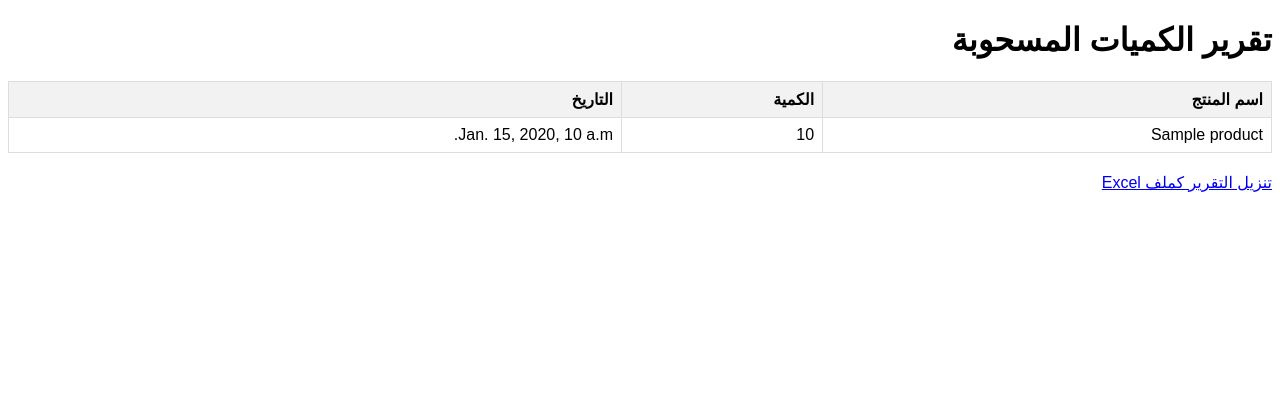
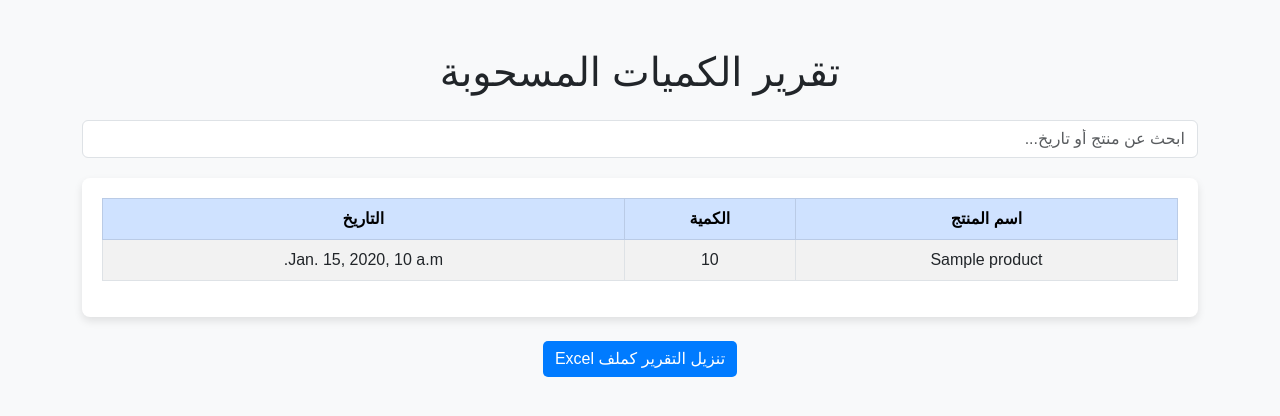
Before and after one commit to abuzain153/myproject, a Django app: template myapp/templates/myapp/withdrawn_report.html in a window 1280 px wide. Shown: the top 416 px of the page. Run offline with Django 5.2, Linux system fonts and the light colour scheme; the template is opened without the code that fills it: most values are stand-ins (such as "Sample title", 1, 10 or a date in 2020).

Commit message:
Update withdrawn_report.html

```diff
--- a/myapp/templates/myapp/withdrawn_report.html
+++ b/myapp/templates/myapp/withdrawn_report.html
@@ -4,48 +4,99 @@
     <meta charset="UTF-8">
     <meta name="viewport" content="width=device-width, initial-scale=1.0">
     <title>تقرير الكميات المسحوبة</title>
+    <link href="https://cdn.jsdelivr.net/npm/bootstrap@5.3.0/dist/css/bootstrap.min.css" rel="stylesheet">
     <style>
         body {
-            font-family: Arial, sans-serif;
-            direction: rtl; /* الاتجاه من اليمين لليسار */
+            font-family: 'Tajawal', sans-serif;
+            direction: rtl;
+            background-color: #f8f9fa;
         }
-        table {
-            width: 100%;
-            border-collapse: collapse;
+
+        .table-container {
+            background: #fff;
+            padding: 20px;
+            border-radius: 8px;
+            box-shadow: 0 4px 8px rgba(0, 0, 0, 0.1);
+        }
+
+        .btn-primary {
+            background-color: #007bff;
+            border: none;
+            border-radius: 5px;
+        }
+
+        .search-box {
             margin-bottom: 20px;
         }
-        th, td {
-            border: 1px solid #ddd;
-            padding: 8px;
-            text-align: right;
-        }
-        th {
-            background-color: #f2f2f2;
+
+        .no-data {
+            text-align: center;
+            font-size: 1.2rem;
+            color: #6c757d;
         }
     </style>
 </head>
 <body>
-    <h1>تقرير الكميات المسحوبة</h1>
+<div class="container my-5">
+    <h1 class="text-center mb-4">تقرير الكميات المسحوبة</h1>
 
-    <table>
-        <thead>
+    <div class="search-box">
+        <input type="text" id="searchInput" class="form-control" placeholder="ابحث عن منتج أو تاريخ...">
+    </div>
+
+    <div class="table-container">
+        {% if movements %}
+            <table id="withdrawnTable" class="table table-bordered table-striped">
+                <thead class="table-primary">
                     <tr>
-                <th>اسم المنتج</th>
-                <th>الكمية</th>
-                <th>التاريخ</th>
+                        <th class="text-center">اسم المنتج</th>
+                        <th class="text-center">الكمية</th>
+                        <th class="text-center">التاريخ</th>
                     </tr>
                 </thead>
                 <tbody>
                     {% for movement in movements %}
                         <tr>
-                <td>{{ movement.product.product_name }}</td>
-                <td>{{ movement.quantity }}</td>
-                <td>{{ movement.date }}</td>
+                            <td class="text-center">{{ movement.product.product_name }}</td>
+                            <td class="text-center">{{ movement.quantity }}</td>
+                            <td class="text-center">{{ movement.date }}</td>
                         </tr>
                     {% endfor %}
                 </tbody>
             </table>
+        {% else %}
+            <p class="no-data">لا توجد حركات مسحوبة حاليًا.</p>
+        {% endif %}
+    </div>
 
+    <div class="text-center mt-4">
         <a href="{% url 'withdrawn_report_excel' %}" class="btn btn-primary">تنزيل التقرير كملف Excel</a>
+    </div>
+</div>
+
+<script src="https://cdn.jsdelivr.net/npm/bootstrap@5.3.0/dist/js/bootstrap.bundle.min.js"></script>
+<script>
+    const searchInput = document.getElementById('searchInput');
+    const table = document.getElementById('withdrawnTable');
+    const rows = table ? table.getElementsByTagName('tr') : [];
+
+    searchInput.addEventListener('input', function() {
+        const filter = searchInput.value.toLowerCase();
+
+        for (let i = 1; i < rows.length; i++) { // ابدأ من 1 لتجنب ترويسة الجدول
+            const cells = rows[i].getElementsByTagName('td');
+            let isMatch = false;
+
+            for (let j = 0; j < cells.length; j++) {
+                if (cells[j].textContent.toLowerCase().includes(filter)) {
+                    isMatch = true;
+                    break;
+                }
+            }
+
+            rows[i].style.display = isMatch ? '' : 'none';
+        }
+    });
+</script>
 </body>
 </html>
```
Lines whose indentation alone changed are shown as unchanged.
